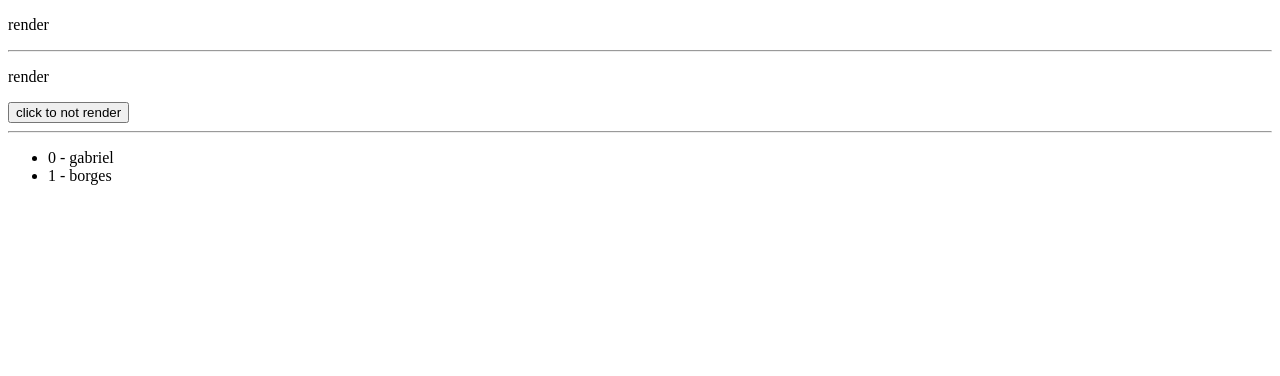
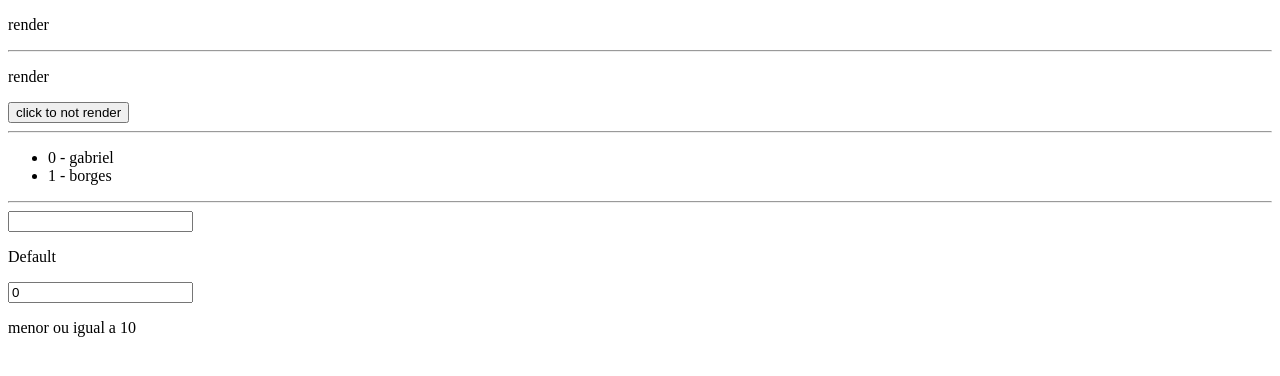
Before and after one commit to gabrielborgesc/angular-app, an Angular app: page / in a window 1280 px wide. Shown: the top 376 px of the page. Built offline with nearby package versions, Linux system fonts and the light colour scheme.

Commit message:
pos aula 24 ngSwitch

```diff
--- a/src/app/diretivas-estruturais/diretivas-estruturais.component.html
+++ b/src/app/diretivas-estruturais/diretivas-estruturais.component.html
@@ -16,3 +16,34 @@
 <ul>
         <li *ngFor="let item of list; let i = index" > {{i}} - {{ item.nome }}</li>
 </ul>
+
+
+<hr>
+
+<input type="text" [(ngModel)]="switchVar" >
+<div [ngSwitch]="switchVar">
+    <p *ngSwitchCase=" 'gabriel' " >
+        nome
+    </p>
+
+    <p *ngSwitchCase=" 'borges' " >
+        sobrenome
+    </p>
+
+    <p *ngSwitchDefault>
+        Default
+    </p>
+
+</div>
+
+<input type="number" [(ngModel)]="ngSwitchTestCompareVar" >
+<div [ngSwitch]="ngSwitchTestCompare()">
+    <p *ngSwitchCase=true >
+        maior que 10
+    </p>
+
+    <p *ngSwitchCase=false >
+        menor ou igual a 10
+    </p>
+
+</div>
--- a/src/app/diretivas-estruturais/diretivas-estruturais.component.ts
+++ b/src/app/diretivas-estruturais/diretivas-estruturais.component.ts
@@ -17,6 +17,10 @@ export class DiretivasEstruturaisComponent implements OnInit {
 
   public list: Array<{nome: string}> = [{nome: "gabriel"}, {nome: "borges"}]
 
+  public switchVar: string = '';
+
+  public ngSwitchTestCompareVar: number = 0;
+
   constructor() { }
 
   ngOnInit(): void {
@@ -33,4 +37,8 @@ export class DiretivasEstruturaisComponent implements OnInit {
     this.clickRender = !this.clickRender
   }
 
+  ngSwitchTestCompare() : boolean {
+    return this.ngSwitchTestCompareVar > 10;
+  }
+
 }
```
